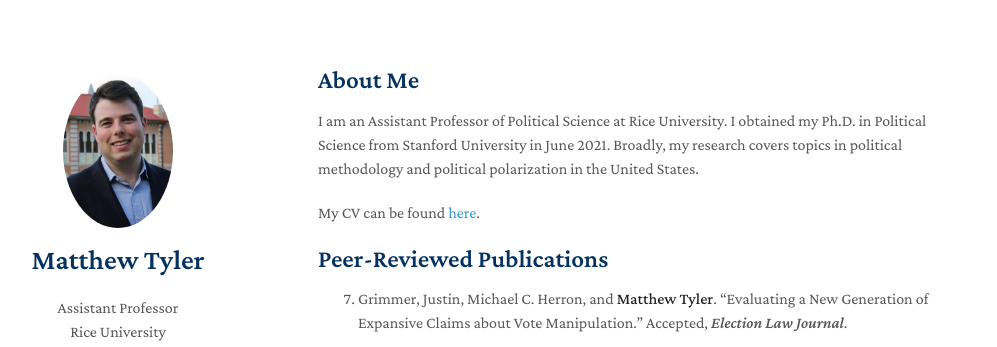
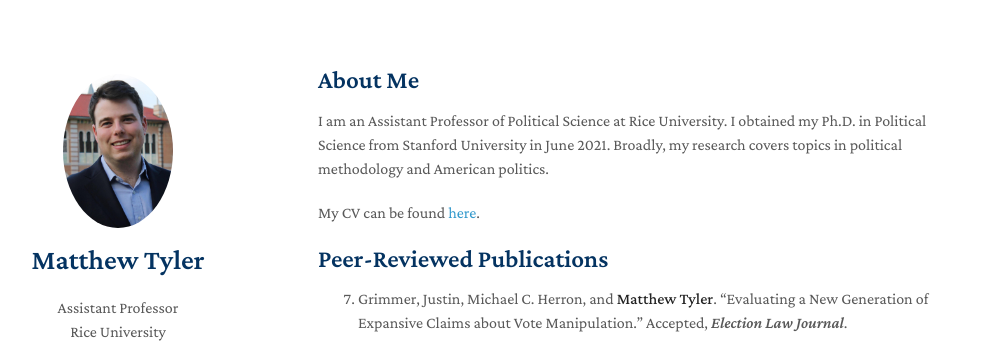
Before and after one commit to matthewtyler/matthewtyler.github.io, a Jekyll site: the page built from index.md, in a window 1280 px wide and 1248 px high. Shown: the top 347 px of the window, without its empty margins (152-1149 px from the left). Built offline with Jekyll 4.4.1, drawn with Linux system fonts in a browser that asks for light colours; nearby versions of some CDN libraries; a style sheet for code colours, icons or effects is not loaded; our own code applies the rules of GitHub Pages for plain Markdown files.

Commit message:
Update index.md

```diff
--- a/index.md
+++ b/index.md
@@ -4,7 +4,8 @@ layout: homepage
 
 ## About Me
 
-I am an Assistant Professor of Political Science at Rice University. I obtained my Ph.D. in Political Science from Stanford University in June 2021. Broadly, my research covers topics in political methodology and political polarization in the United States.
+I am an Assistant Professor of Political Science at Rice University. I obtained my Ph.D. in Political Science from Stanford University in June 2021. Broadly, my research covers topics in political methodology and American politics.
+
 <!-- My peer-reviewed publications have appeared or are accepted to appear in journals such as *Proceedings of the National Academy of Sciences*, *American Political Science Review*, *The Journal of Politics*, *Political Analysis*, and *Election Law Journal*. -->
 
 My CV can be found [here](https://www.dropbox.com/s/sm0pfjekpzdykd7/CV.pdf?dl=0).
```
